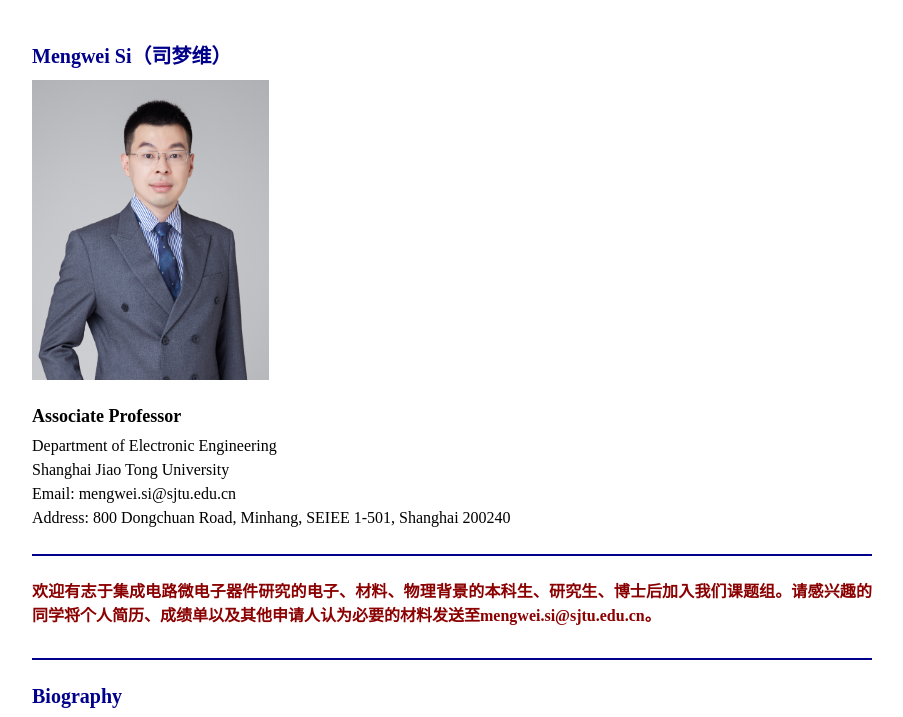
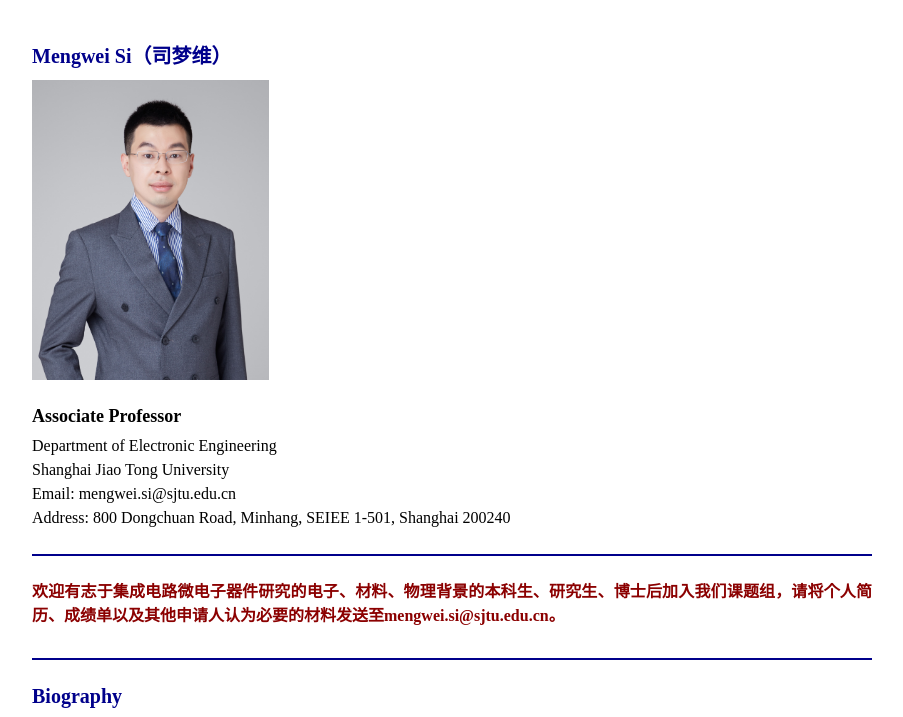
Before and after one commit to wssg0224/msi, a plain HTML site: page index.html in a window 1280 px wide. Shown: the top 717 px of the page, without its empty margins (188-1091 px from the left). Drawn offline with Linux system fonts and the light colour scheme.

Commit message:
Update index.html

```diff
--- a/index.html
+++ b/index.html
@@ -68,7 +68,7 @@
 		<br />
 		<hr color="darkblue">
 		<br />
-		<p style="color:darkred"><strong>欢迎有志于集成电路微电子器件研究的电子、材料、物理背景的本科生、研究生、博士后加入我们课题组。请感兴趣的同学将个人简历、成绩单以及其他申请人认为必要的材料发送至mengwei.si@sjtu.edu.cn。</strong></p>
+		<p style="color:darkred"><strong>欢迎有志于集成电路微电子器件研究的电子、材料、物理背景的本科生、研究生、博士后加入我们课题组，请将个人简历、成绩单以及其他申请人认为必要的材料发送至mengwei.si@sjtu.edu.cn。</strong></p>
 
 		<br />
     	<hr color="darkblue">
```
